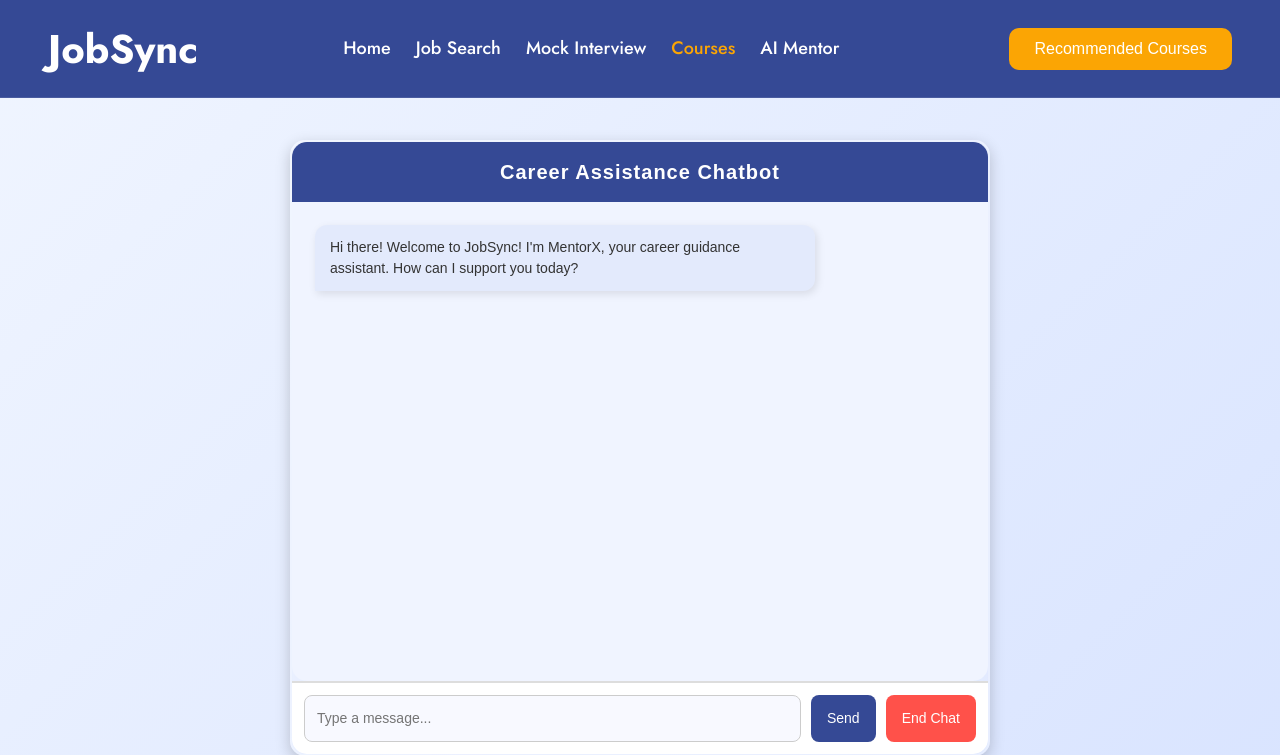
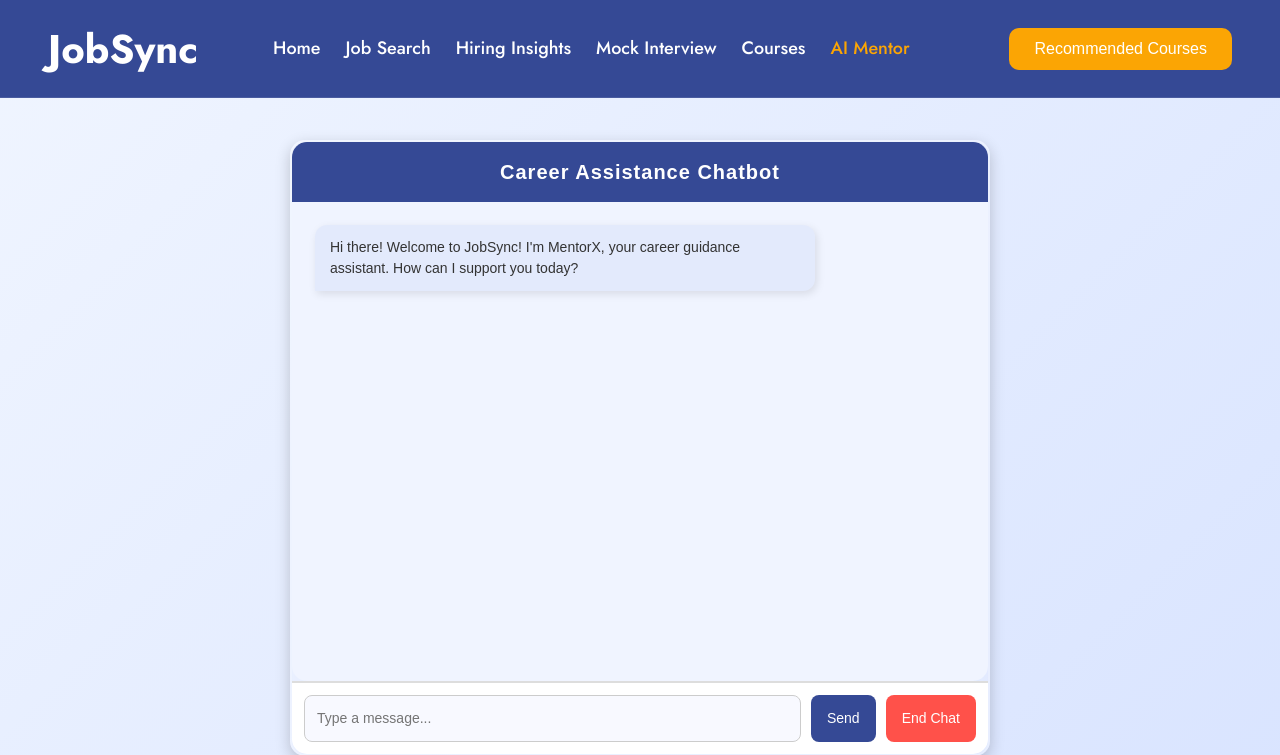
Before and after one commit to thehustler01/JobSync, a Django app: page /chatbot/ in a window 1280 px wide. Shown: the top 755 px of the page. Run offline with Django 5.2, Linux system fonts and the light colour scheme; some libraries are stand-ins or nearby versions.

Commit message:
minute changes

```diff
--- a/main/interviewModule/mockInterviewLogic.py
+++ b/main/interviewModule/mockInterviewLogic.py
@@ -17,6 +17,7 @@ def generate_interview_questions(skills, job_role):
 def analyze_answer(answer):
     prompt = (
         f"Please analyze the following answer:\n\n{answer}\n"
+        "given answer is recorded through mic, ignore the gramatical mistakes while giving suggestion."
         "Provide concise suggestions for improvement in an ordered list, followed by an ideal answer in another ordered list."
     )
 
--- a/main/parsingModule/views.py
+++ b/main/parsingModule/views.py
@@ -195,7 +195,7 @@ def chatbot(request):
 
 
 def send_skill_reminder():
-    email="###" #Replace with user email
+    email="rishabhvaish2002@gmail.com" #Replace with user email
     subject = "Skill Improvement Recommendation"
 
     skills_str = "\n".join([f"- {skill}" for skill, url in dic.items()])
--- a/main/templates/chat.html
+++ b/main/templates/chat.html
@@ -105,16 +105,17 @@
             class="nav-item nav-link"
             >Job Search</a
           >
+          <a href="{% url 'hiring_process_insights' %}" class="nav-item nav-link ">Hiring Insights</a>
 
           <a href="{% url 'home' %}" class="nav-item nav-link"
             >Mock Interview</a
           >
           <a
             href="{% url 'trending_courses' %}"
-            class="nav-item nav-link active"
+            class="nav-item nav-link "
             >Courses</a
           >
-          <a href="{% url 'chatbot' %}" class="nav-item nav-link">AI Mentor</a>
+          <a href="{% url 'chatbot' %}" class="nav-item nav-link active">AI Mentor</a>
         </div>
         <a
           href="{% url 'course_recommend' %}"
--- a/main/templates/interview.html
+++ b/main/templates/interview.html
@@ -76,6 +76,7 @@
             class="nav-item nav-link"
             >Job Search</a
           >
+          <a href="{% url 'hiring_process_insights' %}" class="nav-item nav-link ">Hiring Insights</a>
 
           <a href="{% url 'home' %}" class="nav-item nav-link active"
             >Mock Interview</a
```
Also changed, not shown: 1 other file.
